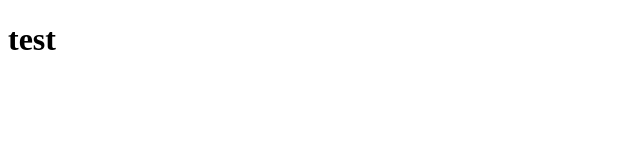
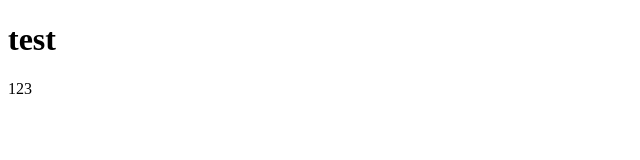
Before and after one commit to EdmondPW/EdmondPW.github.io, a website: page index.html in a window 1280 px wide. Shown: the full height of the page, 0-640 px from the left. Drawn offline with Linux system fonts and the light colour scheme.

Commit message:
add flexbox

```diff
--- a/index.html
+++ b/index.html
@@ -9,5 +9,10 @@
   </head>
   <body>
     <h1>test</h1>
+    <div class="flex-container">
+      <div>1</div>
+      <div>2</div>
+      <div>3</div>
+    </div>
   </body>
 </html>
--- a/style.css
+++ b/style.css
@@ -25,3 +25,7 @@
     color: yellow;
   }
 }
+
+.flex-container {
+  display: flex;
+}
```
